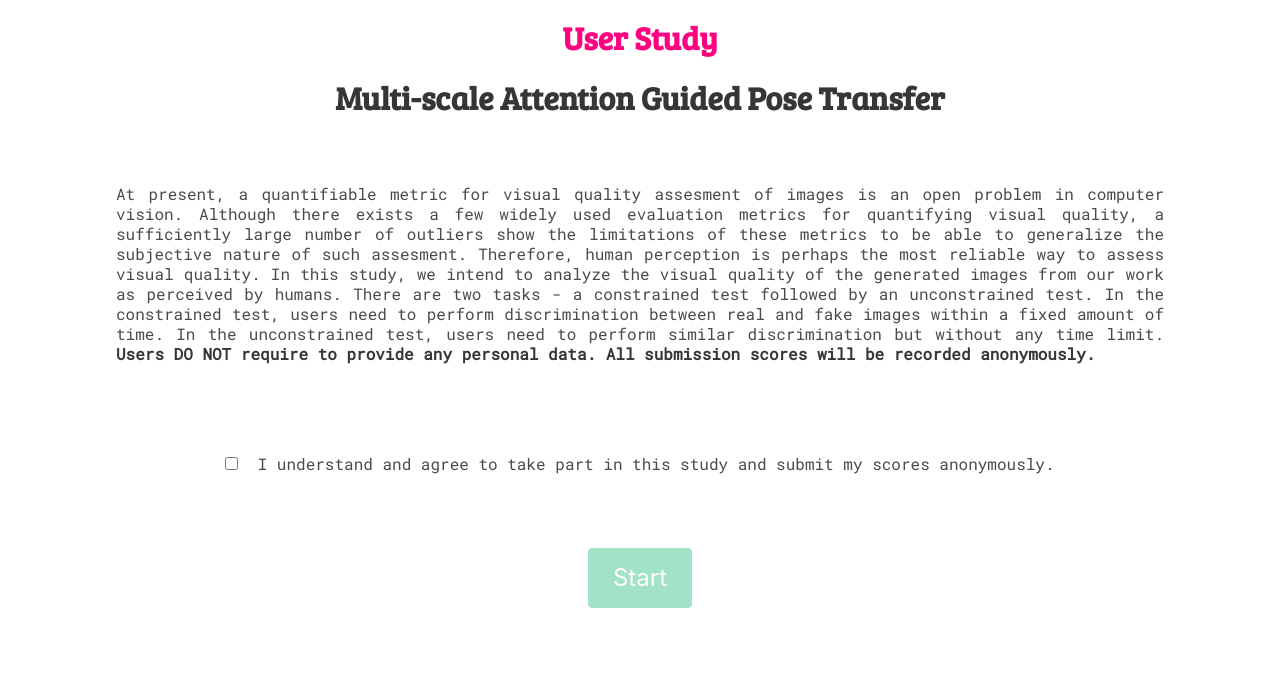
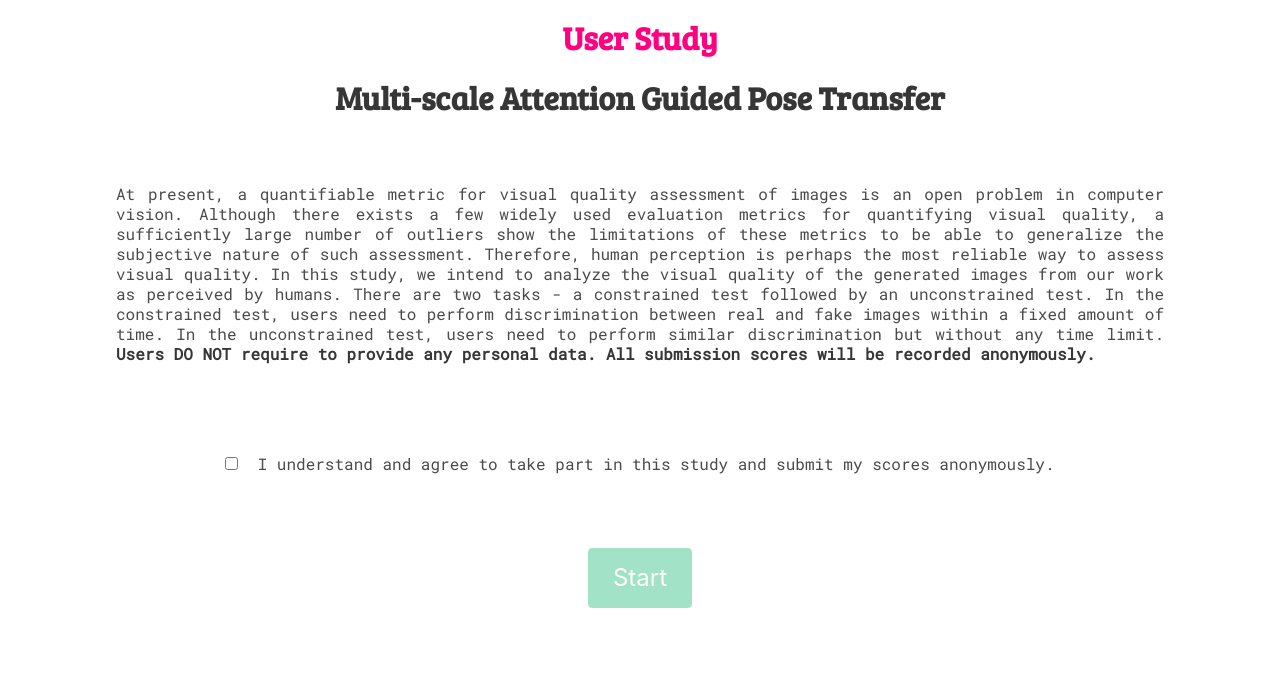
Before and after one commit to prasunroy/pose-transfer, a Flask app: page / in a window 1280 px wide. Shown: the top 693 px of the page. Run offline with Flask 2, Linux system fonts and the light colour scheme; parts of the project's set-up code (start-up, migrations or seed data) failed here and were passed over.

Commit message:
Fixed typo

```diff
--- a/user-study/templates/index.html
+++ b/user-study/templates/index.html
@@ -28,10 +28,10 @@
       <h1 class="title pt-header pt-marked">User Study</h1>
       <h1 class="title pt-header">Multi-scale Attention Guided Pose Transfer</h1>
       <p class="subtitle has-text-justified is-size-6 pt-inform">
-        At present, a quantifiable metric for visual quality assesment of images is an open problem in computer vision.
+        At present, a quantifiable metric for visual quality assessment of images is an open problem in computer vision.
         Although there exists a few widely used evaluation metrics for quantifying visual quality, a sufficiently large
         number of outliers show the limitations of these metrics to be able to generalize the subjective nature of such
-        assesment. Therefore, human perception is perhaps the most reliable way to assess visual quality. In this study,
+        assessment. Therefore, human perception is perhaps the most reliable way to assess visual quality. In this study,
         we intend to analyze the visual quality of the generated images from our work as perceived by humans. There are
         two tasks - a constrained test followed by an unconstrained test. In the constrained test, users need to perform
         discrimination between real and fake images within a fixed amount of time. In the unconstrained test, users need
```
